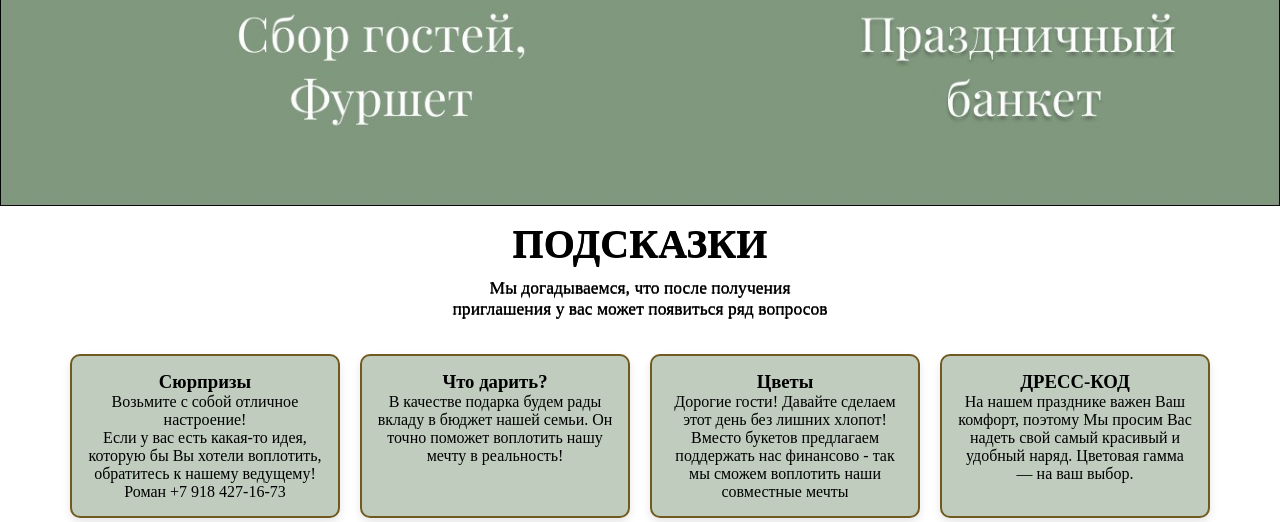
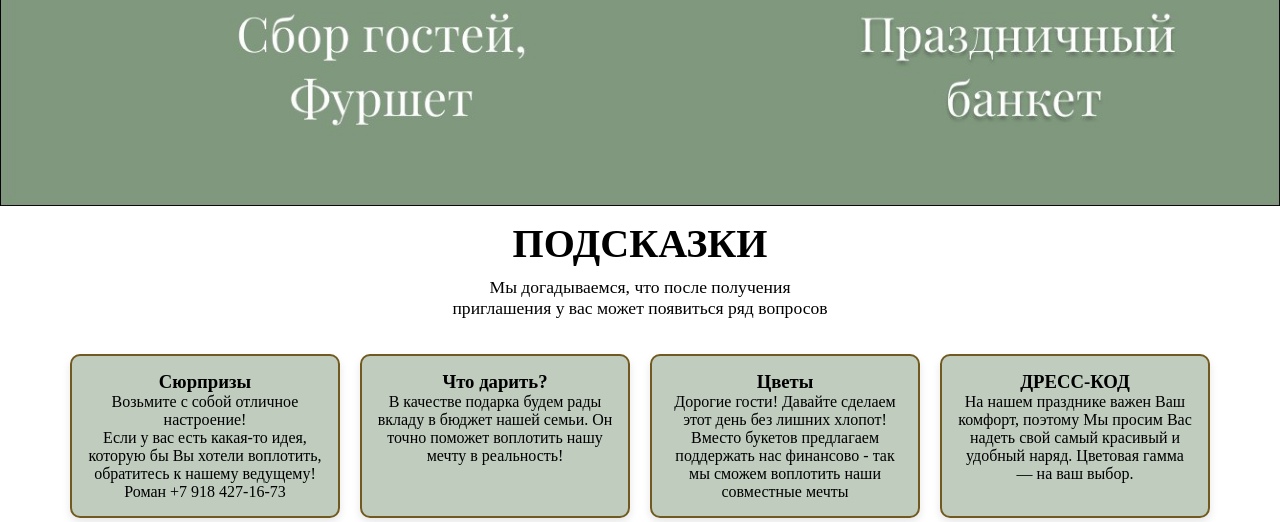
Before and after one commit to rokman87/invitation_site, a FastAPI app: page / in a window 1280 px wide. Shown: the part 3517-4039 px from the top of the page. Run offline with FastAPI, Linux system fonts and the light colour scheme; some web fonts are replaced.

Commit message:
text flowers

```diff
--- a/static/css/style.css
+++ b/static/css/style.css
@@ -218,7 +218,7 @@
 
 .hints-section-head {
     color: black;
-    text-shadow: 0px 1px black;
+    /*text-shadow: 0px 1px black;*/
     width: 100vw;
     position: relative;
     left: 50%;
```
